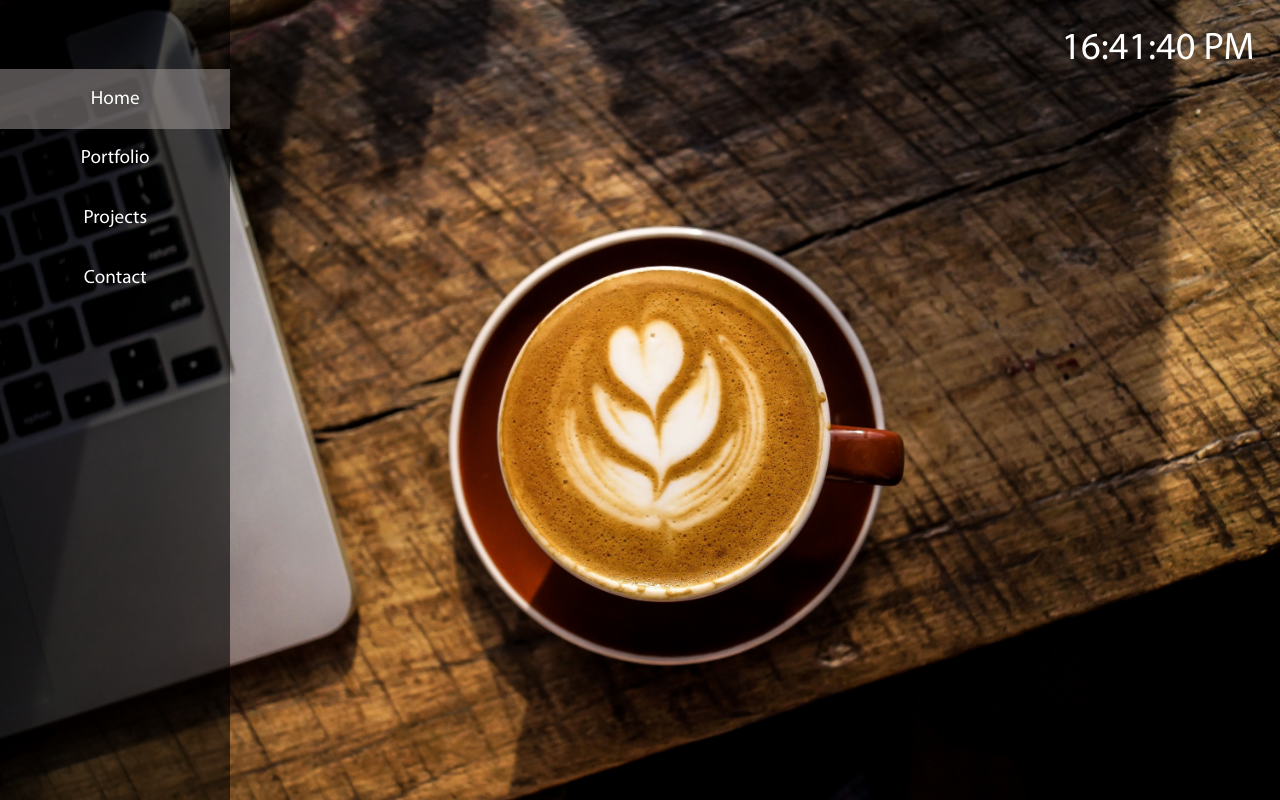
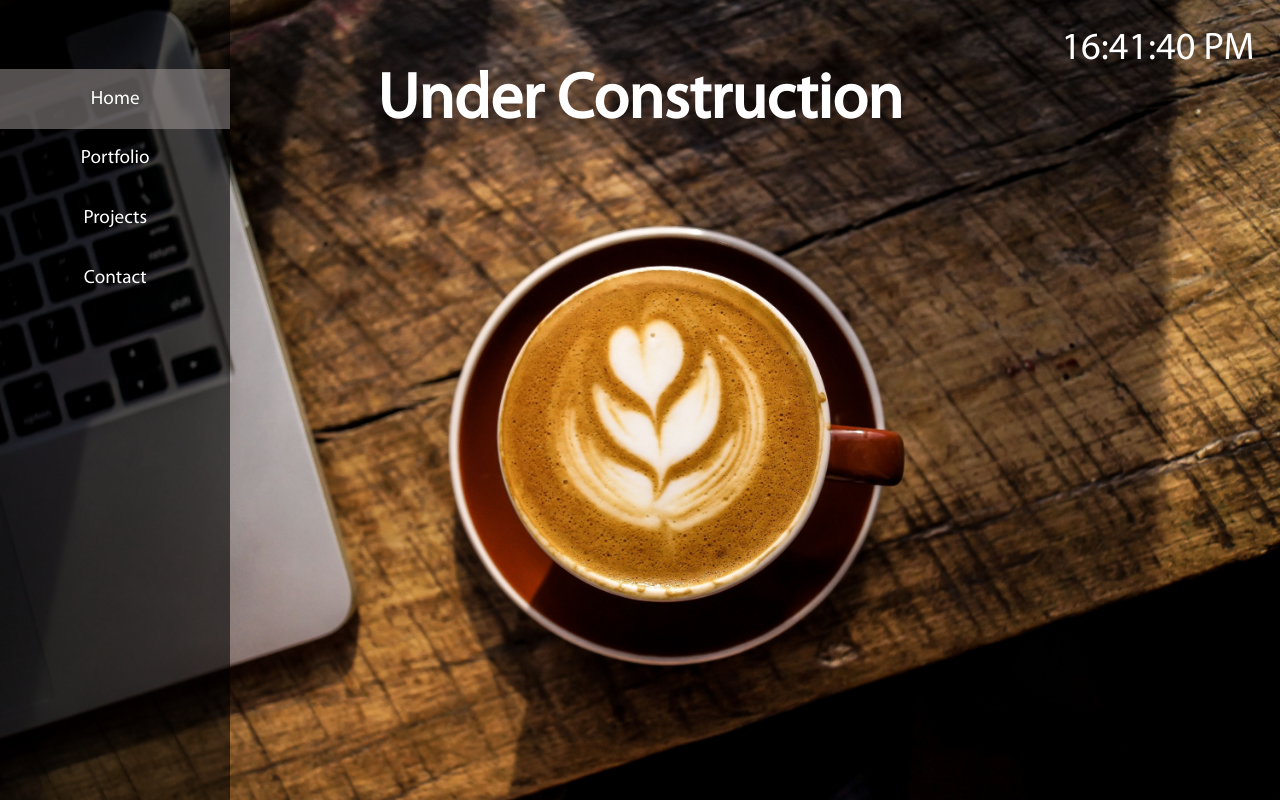
Before and after one commit to valenciamac/macprofile, a PHP site: page / in a window 1280 px wide. Run offline with PHP 8.4, Linux system fonts and the light colour scheme.

Commit message:
under construction

```diff
--- a/css/mystyle.css
+++ b/css/mystyle.css
@@ -86,10 +86,14 @@ body
 h1
 {
 	color: #ffffff;
+	text-align: center;
+	padding-top: 	5%;
+	font-size: 	5vw;
 }
 .navigation
 {
-	float: 	left;
+	position: 	absolute;
+	left: 	0;
 	height: 100vh;
 	width:18%;
 	background-color: rgba(0,0,0,0.6);
@@ -124,7 +128,8 @@ a
 }
 .timer
 {
-	float: right;
+	position: 	absolute;
+	right: 	0;
 	padding: 2%;
 	font-size: 	3vw;
 }
--- a/index.html
+++ b/index.html
@@ -43,6 +43,8 @@
 			</ul>
 		</div>
 		<div class="timer"><span id="time" /></div>
+
+		<div><h1>Under Construction</h1></div>
 	</div>
 </body>
 </html>
```
